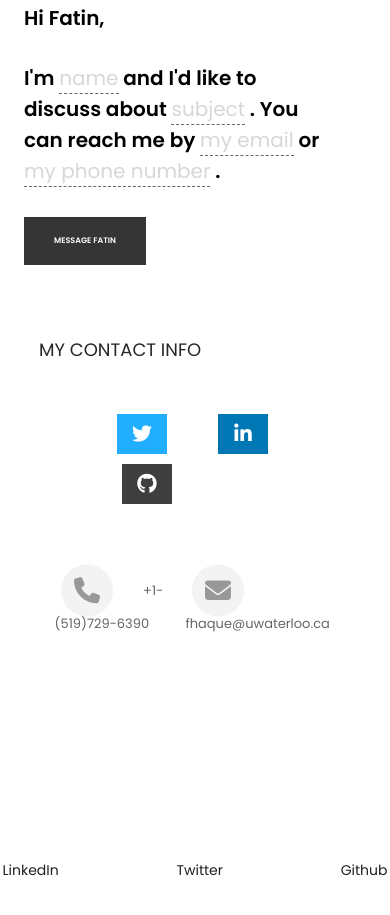
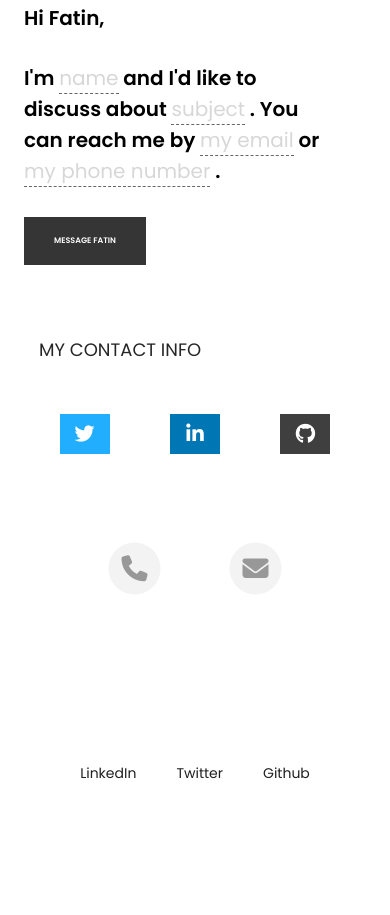
Before and after one commit to fhaque/portfolio-page-2017, a website: page index.html in a window 390 px wide. Shown: the part 3320-4235 px from the top of the page. Drawn offline with nearby package versions, Linux system fonts and the light colour scheme; files that its build step writes are made by us from their sources; files whose address does not match are found by name; a web font is replaced by a local one.

Commit message:
contact almost responsive

```diff
--- a/dev/scripts/main.js
+++ b/dev/scripts/main.js
@@ -211,14 +211,17 @@
 
 var nlform = new NLForm( document.getElementById( 'nl-form' ) );
 
-$( function() {
-
+var nav = {};
+nav.init = function() {
     const $burger = $('.mainNav__hamburger');
     const $navList = $('.mainNav__list');
 
     $burger.on('click', function() {
         $navList.toggleClass('mainNav__list--open');
     });
+};
 
+$( function() {
+    nav.init();
 
 });
--- a/dev/styles/partials/_contact.scss
+++ b/dev/styles/partials/_contact.scss
@@ -1,3 +1,7 @@
+.contactSection {
+    padding-bottom: 100px;
+}
+
 .contactSection__container {
     display: flex;
     justify-content: center;
@@ -18,6 +22,7 @@
 }
 
 .contactSection__infoSubSection {
+    width: 33%;
 
     @include respond-to("medium") {
         display: flex;
@@ -27,6 +32,12 @@
         width: 80%;
         padding-top: 76px;
     }
+
+    // @include respond-to("small-medium") {
+    //     flex-direction: row;
+    //     flex-wrap: wrap;
+    // }
+
 }
 
 
@@ -57,11 +68,19 @@ form.contactForm .nl-submit-wrap {
         margin-bottom: 50px;
     }
 
+    @include respond-to("small-medium") {
+        width: 100%;
+    }
+
 }
 
 .socialMediaIcons {
     @include respond-to("medium") {
         width: 50%;
+    }
+
+    @include respond-to("small") {
+        width: 90%;
     }
 }
 
@@ -76,6 +95,11 @@ form.contactForm .nl-submit-wrap {
         justify-content: space-between;
     }
 
+    // @include respond-to("small-medium") {
+    //     justify-content: flex-start;
+    //     margin-bottom: 36px;
+    // }
+
 }
 
 .socialMediaIcons__item {
@@ -83,6 +107,12 @@ form.contactForm .nl-submit-wrap {
 
     &:first-child {
         margin-left: 0px;
+    }
+
+    @include respond-to("medium") {
+        &:first-child {
+            margin-left: 5px;
+        }
     }
 
 }
@@ -97,6 +127,10 @@ form.contactForm .nl-submit-wrap {
 
 .socialMediaIcons__item--github {
     background-color: #3f3f3f;
+}
+
+.socialMediaIcons__item--contact {
+    background-color: $contactIconShapeColor;
 }
 
 .socialMediaIcon__shape {
@@ -116,9 +150,26 @@ address.contactInfo {
 
         width: 100%;
     }
+
+    @include respond-to("small") {
+        flex-wrap: wrap;
+        justify-content: center;
+    }
+
+    // @include respond-to("small-medium") {
+    //     flex-direction: column;
+    //     // align-items: center;
+    //     align-content: center;
+
+
+    // }
 }
 
 .contactInfo__item {
+    display: flex;
+    justify-content: flex-start;
+    align-items: center;
+
     margin-bottom: 50px;
 
     font-size: remCalc(13px);
@@ -132,9 +183,34 @@ address.contactInfo {
         margin-bottom: 0px;
     }
 
+    @include respond-to("medium") {
+        margin-bottom: 10px;
+
+        &:last-child {
+            margin-bottom: 10px;
+        }
+    }
+
+    @include respond-to("small-medium") {
+        flex-direction: column;
+    }
+
+    @include respond-to("small") {
+        margin: 10%;
+    }
+
 }
+
 .contactInfoIcon {
+    display: block;
     margin-right: 20px;
+
+    @include respond-to("small-medium") {
+        margin: 0;
+        margin-bottom: 20px;
+    }
+
+
 }
 
 
@@ -149,3 +225,9 @@ address.contactInfo {
         color: $contactIconSymbolColor;
     }
 }
+
+.contactInfo__itemText {
+    @include respond-to("small") {
+        display: none;
+    }
+}
--- a/dev/styles/partials/_footer.scss
+++ b/dev/styles/partials/_footer.scss
@@ -8,9 +8,22 @@ footer {
 
     width: 385px;
     margin: 0 auto;
+
+    @include respond-to("small") {
+        justify-content: center;
+        flex-wrap: wrap;
+        width: 90%;
+    }
 }
 
 .footerNav__item a {
+    display: block;
+    padding: 20px;
+
     font-size: remCalc(14px);
     text-transform: none;
+
+    @include respond-to("small") {
+
+    }
 }
--- a/dev/styles/partials/_header.scss
+++ b/dev/styles/partials/_header.scss
@@ -145,7 +145,9 @@
 }
 
 .mainNav__list--open {
-    display: block;
+    @include respond-to("small") {
+        display: block;
+    }
 }
 
 // .mainNav__list--open {
@@ -155,14 +157,17 @@
 .mainNav__item {
     @include respond-to("small") {
         text-align: right;
-
-        padding: 10px 20px 10px 20px;
     }
 }
 
 .mainNav__item a {
+    display: block;
     font-size: remCalc(12px);
     font-weight: $heavyFontWeight;
+
+    @include respond-to("small") {
+        padding: 15px 20px 15px 20px;
+    }
 }
 
 .introduction {
--- a/index.html
+++ b/index.html
@@ -192,18 +192,19 @@
                     <address class="contactInfo">
                         <ul class="contactInfo__list">
                             <li class="contactInfo__item contactInfo__item--phone">
-                                <span class="fa-stack fa-2x contactInfoIcon">
-                                    <i class="fa fa-circle fa-stack-2x contactInfoIcon__shape"></i>
-                                    <i class="fa fa-phone fa-stack-1x fa-inverse contactInfoIcon__symbol"></i>
+                                <span class="fa-stack fa-2x contactInfoIcon js-contactInfoIcon">
+                                    <i class="fa fa-circle fa-stack-2x contactInfoIcon__shape js-contactInfoIcon__shape"></i>
+                                    <i class="fa fa-phone fa-stack-1x fa-inverse contactInfoIcon__symbol js-contactInfoIcon__symbol"></i>
                                 </span>
-                                  +1-(519)729-6390
+                                  <p class="contactInfo__itemText">+1-(519)729-6390</p>
                             </li>
                             <li class="contactInfo__item contactInfo__item--email">
-                                <span class="fa-stack fa-2x contactInfoIcon">
-                                    <i class="fa fa-circle fa-stack-2x contactInfoIcon__shape"></i>
-                                    <i class="fa fa-envelope fa-stack-1x fa-inverse contactInfoIcon__symbol"></i>
+                                <span class="fa-stack fa-2x contactInfoIcon js-contactInfoIcon">
+                                    <i class="fa fa-circle fa-stack-2x contactInfoIcon__shape js-contactInfoIcon__shape"></i>
+                                    <i class="fa fa-envelope fa-stack-1x fa-inverse contactInfoIcon__symbol js-contactInfoIcon__symbol"></i>
                                 </span>
-                                fhaque@uwaterloo.ca
+
+                                <p class="contactInfo__itemText">fhaque@uwaterloo.ca</p>
                             </li>
                         </ul>
                     </address>
```
